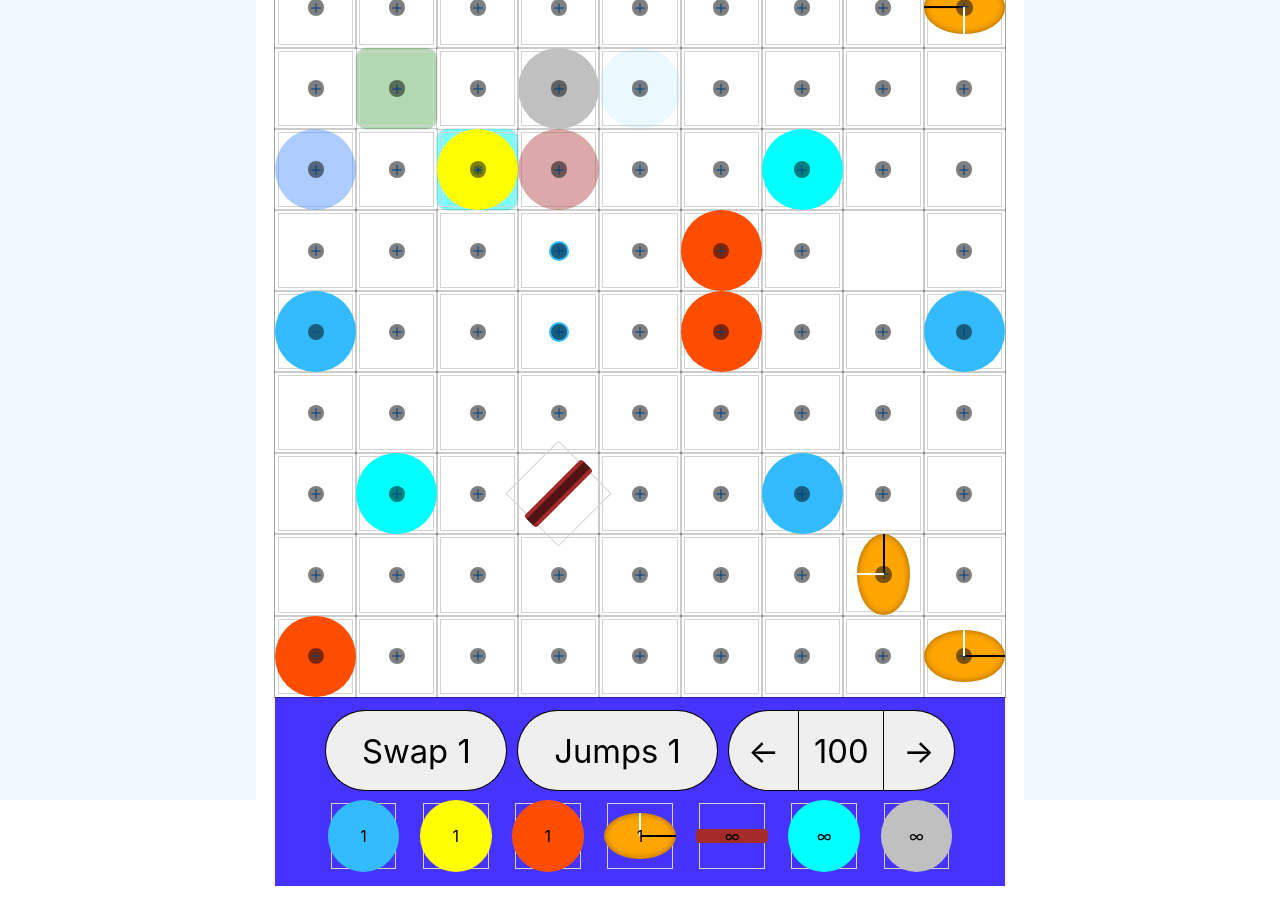
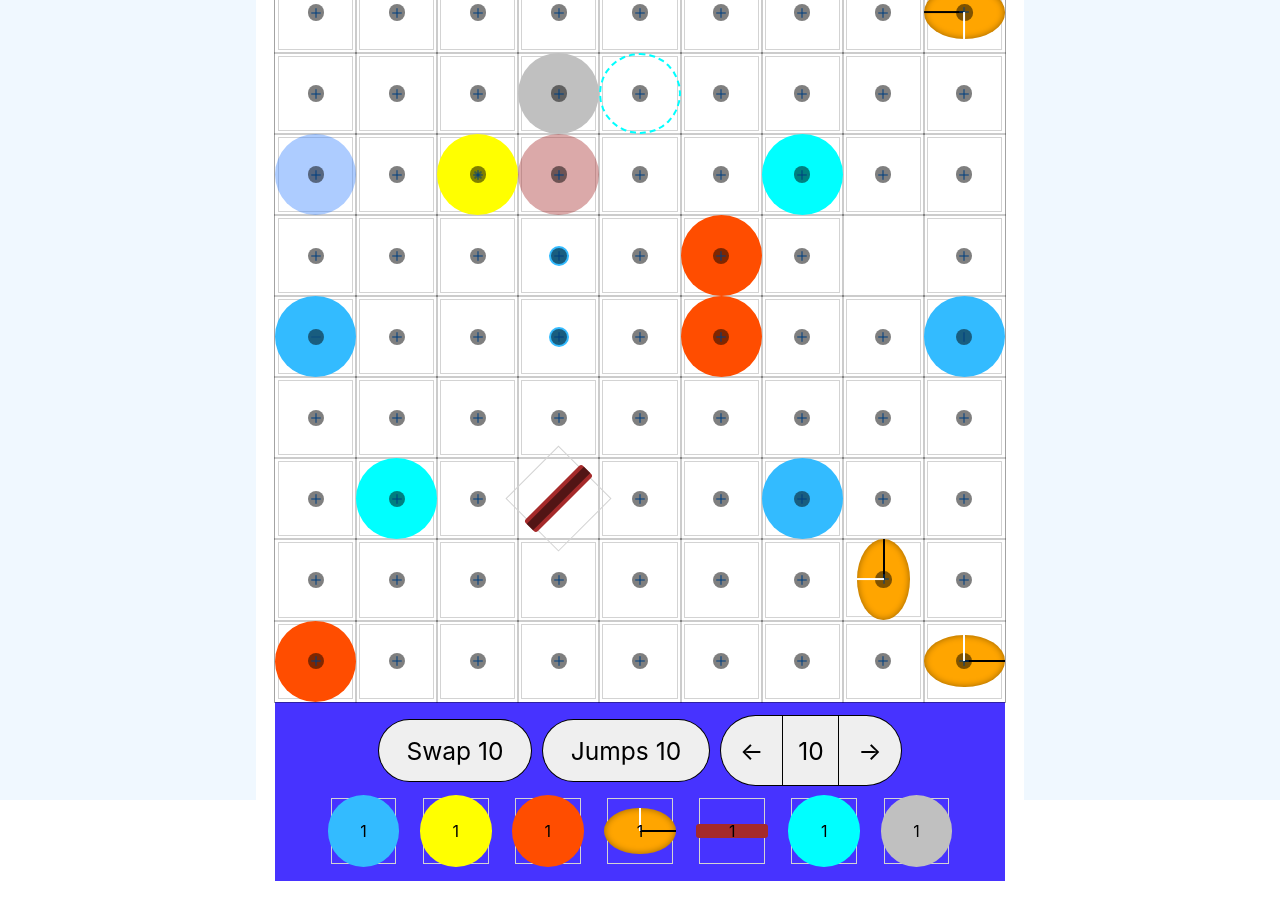
Before and after one commit to FaridSakhyzad/ig, a React (Create React App) app: page / in a window 1280 px wide. Built offline with nearby package versions, Linux system fonts and the light colour scheme.

Commit message:
Unit Restrictions, Chores & Refactoring

```diff
--- a/src/App.scss
+++ b/src/App.scss
@@ -29,9 +29,9 @@ body, html, #root {
 }
 
 .button {
-  padding: calc(var(--base-width-unit) * 8px) calc(var(--base-width-unit) * 16px);
+  padding: calc(var(--base-width-unit) * 6px) calc(var(--base-width-unit) * 12px);
   border: 1px solid black;
   border-radius: 65536px;
   font-family: var(--font-family-default);
-  font-size: calc(var(--base-width-unit) * 16px);
+  font-size: calc(var(--base-width-unit) * 12px);
 }
--- a/src/components/Playground/index.jsx
+++ b/src/components/Playground/index.jsx
@@ -1,4 +1,4 @@
-import React, { useState } from 'react';
+import React, {useEffect, useState} from 'react';
 import {useDispatch, useSelector} from 'react-redux';
 import { number } from 'prop-types';
 import classnames from 'classnames';
@@ -32,15 +32,14 @@ const Playground = ({ projectileExplosionDuration, projectileMoveStep }) => {
   const [ afterInputAction, setAfterInputAction ] = useState(null);
 
   const [ currentLevel, setCurrentLevel ] = useState(0);
+  const [ levelCounter, setLevelCounter ] = useState(0);
 
-  const [ levelCounter, setLevelCounter ] = useState(1);
-
-  const [ map, setMap ] = useState(mapSet()[currentLevel]);
+  const [ map, setMap ] = useState([]);
   const [ fieldInfo, setFieldInfo ] = useState({});
 
-  const [ grid, setGrid ] = useState(map.grid);
+  const [ grid, setGrid ] = useState([]);
 
-  const [ units, setUnits ] = useState(map.units.filter(Boolean));
+  const [ units, setUnits ] = useState([]);
   const [ selectedUnits, setSelectedUnits ] = useState([]);
   const [ unitsMap, setUnitsMap ] = useState([]);
 
@@ -600,6 +599,12 @@ const Playground = ({ projectileExplosionDuration, projectileMoveStep }) => {
     dispatch(setCurrentScreen(SCREEN_MODES.menu));
   }
 
+  const applyLevelRestrictions = (level) => {
+    if (level.ammoRestrictions) {
+      dispatch(setAmmo({ ammoRestrictions: level.ammoRestrictions }));
+    }
+  };
+
   const startLevel = (levelIndex) => {
     setLevelCounter(levelCounter + 1);
 
@@ -616,6 +621,8 @@ const Playground = ({ projectileExplosionDuration, projectileMoveStep }) => {
     setGrid(level.grid);
 
     setUnits(level.units);
+
+    applyLevelRestrictions(level);
 
     if (level.overrideUserAmmo) {
       applyLevelAmmo(level, level.createUserBackup);
@@ -669,6 +676,10 @@ const Playground = ({ projectileExplosionDuration, projectileMoveStep }) => {
 
     dispatch(setAmmo(reward));
   }
+
+  useEffect(() => {
+    startLevel(0);
+  }, []);
 
   return (
     <>
--- a/src/components/Unit/Unit.scss
+++ b/src/components/Unit/Unit.scss
@@ -110,7 +110,8 @@
 
 .hidden {
   .unit-image {
-    opacity: 0.1;
+    border: 2px dashed aqua;
+    background-color: transparent;
   }
 }
 
--- a/src/components/UserMenu/index.jsx
+++ b/src/components/UserMenu/index.jsx
@@ -1,27 +1,50 @@
-import React, { useState } from 'react';
+import React from 'react';
 import PropTypes, {string} from 'prop-types';
 import classnames from 'classnames';
-import { GAMEPLAY_MODE, MULTISELECT_MODE, PlACING_MODE, SELECT_MODE } from 'constants/constants';
+import { MULTISELECT_MODE, PlACING_MODE, SELECT_MODE } from 'constants/constants';
 import Unit from '../Unit';
 import './UserMenu.scss';
 import { useSelector } from "react-redux";
 
 const UserMenu = ({ onModeChange, afterInputAction }) => {
-  const { bobombs, defaults, lasers, portals, swaps, jumps, rotates } = useSelector(state => state.user);
+  const {
+    swaps,
+    rotates,
+    jumps,
+    defaults,
+    bobombs,
+    lasers,
+    deflectors,
+    walls,
+    npc,
+    hidden,
+    portals,
+    teleports,
+
+    ammoRestrictions
+  } = useSelector(state => state.user);
 
   return (
     <div className="userMenu">
       <div className="userMenu-row">
+        {!ammoRestrictions.swaps && (
           <button
             disabled={swaps < 1}
             onClick={() => onModeChange(MULTISELECT_MODE, { callback: 'swap' })}
             className={classnames('button userMenu-button', { selected: afterInputAction === 'swap' })}
           >Swap {swaps}</button>
+        )}
+
+        {!ammoRestrictions.jumps && (
           <button
             disabled={jumps < 1}
             onClick={() => onModeChange(SELECT_MODE, { callback: 'jump' })}
             className={classnames('button userMenu-button', { selected: afterInputAction === 'jump' })}
           >Jumps {jumps}</button>
+        )}
+
+        {!ammoRestrictions.rotates && (
+          <>
             <button
               disabled={rotates < 1}
               onClick={() => onModeChange(SELECT_MODE, { callback: 'rotate_ccv' })}
@@ -33,10 +56,13 @@ const UserMenu = ({ onModeChange, afterInputAction }) => {
               onClick={() => onModeChange(SELECT_MODE, { callback: 'rotate_cv' })}
               className={classnames('button userMenu-button userMenu-button_rotate-cv', { selected: afterInputAction === 'rotate_cv' })}
             >-&gt;</button>
+          </>
+        )}
       </div>
 
       <div className="userMenu-row">
         <div className="userMenu-unitsBox">
+          {!ammoRestrictions.defaults && (
             <div
               className="userMenu-unit"
               onClick={() => onModeChange(PlACING_MODE, { callback: 'default' })}
@@ -56,7 +82,9 @@ const UserMenu = ({ onModeChange, afterInputAction }) => {
               />
               <div className="userMenu-unitCount">{defaults}</div>
             </div>
+          )}
 
+          {!ammoRestrictions.bobombs && (
             <div
               className="userMenu-unit"
               onClick={() => onModeChange(PlACING_MODE, { callback: 'bobomb' })}
@@ -76,7 +104,9 @@ const UserMenu = ({ onModeChange, afterInputAction }) => {
               />
               <div className="userMenu-unitCount">{bobombs}</div>
             </div>
+          )}
 
+          {!ammoRestrictions.lasers && (
             <div
               className="userMenu-unit"
               onClick={() => onModeChange(PlACING_MODE, { callback: 'laser' })}
@@ -96,7 +126,9 @@ const UserMenu = ({ onModeChange, afterInputAction }) => {
               />
               <div className="userMenu-unitCount">{lasers}</div>
             </div>
+          )}
 
+          {!ammoRestrictions.portals && (
             <div
               className="userMenu-unit"
               onClick={() => onModeChange(MULTISELECT_MODE, { callback: 'portal' })}
@@ -116,7 +148,9 @@ const UserMenu = ({ onModeChange, afterInputAction }) => {
               />
               <div className="userMenu-unitCount">{portals}</div>
             </div>
+          )}
 
+          {!ammoRestrictions.deflectors && (
             <div
               className="userMenu-unit"
               onClick={() => onModeChange(PlACING_MODE, { callback: 'deflector' })}
@@ -124,7 +158,7 @@ const UserMenu = ({ onModeChange, afterInputAction }) => {
               <Unit
                 key="deflector"
                 isSelected={afterInputAction === 'deflector'}
-              isDisabled={portals < 1}
+                isDisabled={deflectors < 1}
                 id="deflector"
                 type="deflector"
                 angle={0}
@@ -134,9 +168,11 @@ const UserMenu = ({ onModeChange, afterInputAction }) => {
                 exploding={false}
                 idx={0}
               />
-            <div className="userMenu-unitCount">&infin;</div>
+              <div className="userMenu-unitCount">{deflectors}</div>
             </div>
+          )}
 
+          {!ammoRestrictions.teleports && (
             <div
               className="userMenu-unit"
               onClick={() => onModeChange(MULTISELECT_MODE, { callback: 'teleport' })}
@@ -153,9 +189,11 @@ const UserMenu = ({ onModeChange, afterInputAction }) => {
                 exploding={false}
                 idx={0}
               />
-            <div className="userMenu-unitCount">&infin;</div>
+              <div className="userMenu-unitCount">{teleports}</div>
             </div>
+          )}
 
+          {!ammoRestrictions.walls && (
             <div
               className="userMenu-unit"
               onClick={() => onModeChange(PlACING_MODE, { callback: 'wall' })}
@@ -173,8 +211,9 @@ const UserMenu = ({ onModeChange, afterInputAction }) => {
                 exploding={false}
                 idx={0}
               />
-            <div className="userMenu-unitCount">&infin;</div>
+              <div className="userMenu-unitCount">{walls}</div>
             </div>
+          )}
         </div>
       </div>
     </div>
--- a/src/maps/maps.js
+++ b/src/maps/maps.js
@@ -1,4 +1,4 @@
-import MAP_9x9_0 from './map_9x9_0';
+import TestUnitsSet1 from './test_units_set1';
 import { BaseUnit } from "../units";
 
 const generateGrid = (gridWidth, gridHeight) => {
@@ -19,17 +19,30 @@ const generateGrid = (gridWidth, gridHeight) => {
     grid.push(row);
   }
 
-  grid[1][1].type = 'grass';
-  grid[2][2].type = 'water';
-
   return grid;
 };
 
-const mapSet = () => [
-  {
+const generateRandomUnitsSet = (width, height, unitMinValue = 0, unitMaxValue = 4) => {
+  const result = [];
+
+  for (let i = 0; i < height; i++) {
+    for (let j = 0; j < width; j++) {
+      result.push(new BaseUnit(i, j, {
+        value: Math.floor(Math.random() * (unitMaxValue - unitMinValue + 1) + unitMinValue)
+      }));
+    }
+  }
+
+  return result;
+}
+
+const defaults = {
   mapWidth: 9,
   mapHeight: 9,
-    comboSequence: [1, 1, 1, 3, 5, 8, 13, 21, 34, 55],
+  comboSequence: [1, 1, 2, 3, 5, 8, 13, 21, 34, 55],
+  overrideUserAmmo: false,
+  createUserBackup: false,
+  ammo: {},
   reward: {
     moves: 1,
     defaults: 1,
@@ -37,84 +50,68 @@ const mapSet = () => [
     lasers: 1,
   },
   penalty: {},
+}
+
+class Map {
+  constructor(params = {}) {
+    const {
+      mapWidth,
+      mapHeight,
+      comboSequence,
+      reward,
+      penalty,
+      overrideUserAmmo,
+      ammo,
+      ammoRestrictions = {},
+      grid,
+      units,
+    } = {
+      ...defaults,
+      ...params
+    };
+
+    this.mapWidth = mapWidth;
+    this.mapHeight = mapHeight;
+    this.comboSequence = comboSequence;
+    this.reward = reward;
+    this.penalty = penalty;
+    this.overrideUserAmmo = overrideUserAmmo;
+    this.ammo = ammo;
+    this.ammoRestrictions = ammoRestrictions;
+
+    this.grid = grid || generateGrid(mapWidth, mapHeight);
+    this.units = units || generateRandomUnitsSet(mapWidth, mapHeight);
+  }
+}
+
+const mapSet = () => [
+  new Map({
     overrideUserAmmo: true,
     ammo: {
       moves: 1000,
+      swaps: 10,
+      rotates: 10,
+      jumps: 10,
+
       defaults: 1,
       bobombs: 1,
       lasers: 1,
-      swaps: 1,
-      rotates: 100,
+      deflectors: 1,
+      walls: 1,
+      npc: 1,
+      hidden: 1,
       portals: 1,
-      jumps: 1,
+      teleports: 1,
     },
-    units: MAP_9x9_0(9, 9),
-    grid: generateGrid(9, 9),
-  },
-  {
-    mapWidth: 9,
-    mapHeight: 9,
-    comboSequence: [3, 5, 8, 13, 21, 34, 55],
-    ammo: {},
-    reward: {
-      moves: 1,
-      defaults: 1,
-      bobombs: 1,
-      lasers: 1,
-    },
-    units: ((width, height) => {
-      const UNIT_MIN_VALUE = 0
-      const UNIT_MAX_VALUE = 4;
-
-      const result = [];
-
-      for (let i = 0; i < height; i++) {
-        for (let j = 0; j < width; j++) {
-          result.push(new BaseUnit(i, j, {
-            value: Math.floor(Math.random() * (UNIT_MAX_VALUE - UNIT_MIN_VALUE + 1) + UNIT_MIN_VALUE)
-          }));
-        }
-      }
-
-      return result;
-    })(9, 9),
-    grid: generateGrid(9, 9),
-  },
-  {
+    units: TestUnitsSet1(9, 9)
+  }),
+  new Map(),
+  new Map({
     mapWidth: 3,
     mapHeight: 3,
-    comboSequence: [3, 5, 8, 13, 21, 34, 55],
-    overrideUserAmmo: true,
-    createUserBackup: true,
-    ammo: {
-      moves: 5,
-      swaps: 100,
-      jumps: 100,
-      rotates: 100,
-      bobombs: 100,
-      lasers: 100,
-      defaults: 100,
-      portals: 100,
-    },
-    reward: {},
-    penalty: {},
-    units: ((width, height) => {
-      const UNIT_MIN_VALUE = 0
-      const UNIT_MAX_VALUE = 4;
+  }),
 
-      const result = [];
-
-      for (let i = 0; i < height; i++) {
-        for (let j = 0; j < width; j++) {
-          result.push(new BaseUnit(i, j, { value: Math.pow(Math.floor(Math.random() * (UNIT_MAX_VALUE - UNIT_MIN_VALUE + 1) + UNIT_MIN_VALUE), 0) }));
-        }
-      }
-
-      return result;
-    })(3, 3),
-    grid: generateGrid(3, 3),
-  },
-  {
+  new Map({
     mapWidth: 5,
     mapHeight: 5,
     comboSequence: [3, 5, 8, 13, 21, 34, 55],
@@ -140,24 +137,8 @@ const mapSet = () => [
       portals: 10,
       jumps: 10,
     },
-    penalty: {},
-    units: ((width, height) => {
-      const UNIT_MIN_VALUE = 0
-      const UNIT_MAX_VALUE = 4;
-
-      const result = [];
-
-      for (let i = 0; i < height; i++) {
-        for (let j = 0; j < width; j++) {
-          result.push(new BaseUnit(i, j, { value: Math.pow(Math.floor(Math.random() * (UNIT_MAX_VALUE - UNIT_MIN_VALUE + 1) + UNIT_MIN_VALUE), 0) }));
-        }
-      }
-
-      return result;
-    })(5, 5),
-    grid: generateGrid(5, 5),
-  },
-  {
+  }),
+  new Map({
     mapWidth: 6,
     mapHeight: 6,
     comboSequence: [3, 5, 8, 13, 21, 34, 55],
@@ -165,18 +146,6 @@ const mapSet = () => [
     ammo: {},
     reward: {},
     penalty: {},
-    units: ((width, height) => {
-      const result = [];
-
-      for (let i = 0; i < height; i++) {
-        for (let j = 0; j < width; j++) {
-          result.push(new BaseUnit(i, j, { value: 4 }));
-        }
-      }
-
-      return result;
-    })(6, 6),
-    grid: generateGrid(6, 6),
-  },
+  }),
 ]
 export default mapSet;
--- a/src/redux/user/reducer.js
+++ b/src/redux/user/reducer.js
@@ -1,10 +1,37 @@
 import { SET_MOVES, SET_SWAPS, SET_ROTATES, SET_AMMO, RESET_AMMO, SET_STASH } from './constants'
-import mapSet from "../../maps/maps";
-
-const { ammo } = mapSet()[0];
 
 const initialState = {
-  ...ammo
+  moves: 0,
+  swaps: 0,
+  rotates: 0,
+  jumps: 0,
+
+  defaults: 0,
+  bobombs: 0,
+  lasers: 0,
+  deflectors: 0,
+  walls: 0,
+  npc: 0,
+  hidden: 0,
+  portals: 0,
+  teleports: 0,
+
+  ammoRestrictions: {
+    moves: false,
+    swaps: false,
+    rotates: false,
+    jumps: false,
+
+    defaults: false,
+    bobombs: false,
+    lasers: false,
+    deflectors: false,
+    walls: false,
+    npc: false,
+    hidden: false,
+    portals: false,
+    teleports: false
+  },
 }
 
 const userReducer = (state = initialState, action) => {
```
Also changed, not shown: src/maps/test_units_set1.js (renamed from src/maps/map_9x9_0.js, +2 -5 lines). Lines whose indentation alone changed are shown as unchanged.
